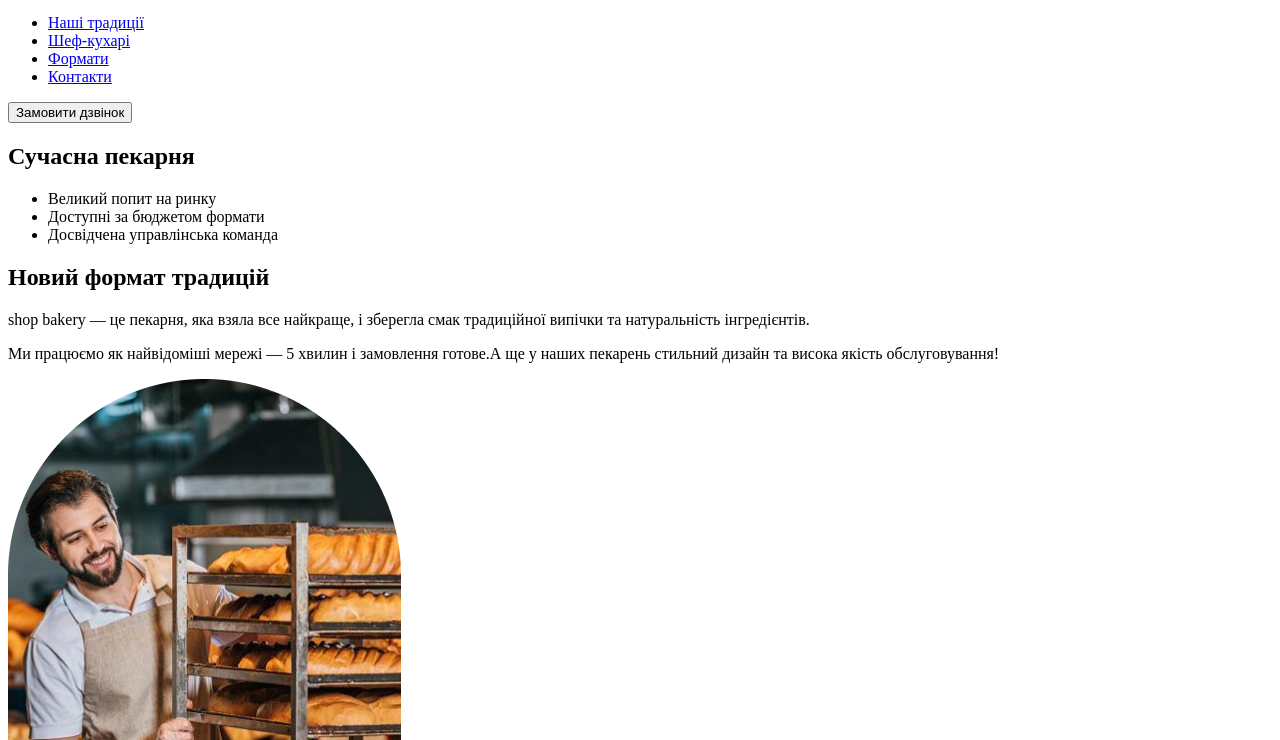
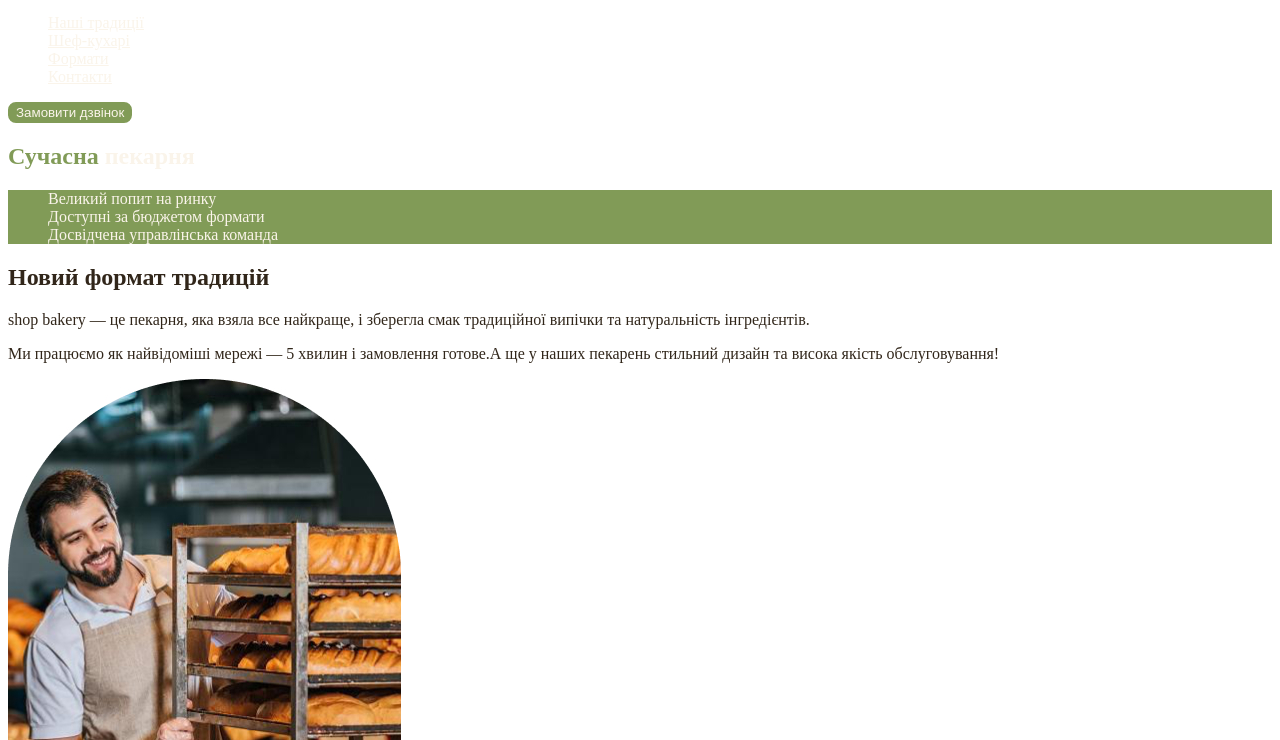
Before and after one commit to KovtunM/HTML-CSS-GENIUS, a plain HTML site: page HTML|CSS/index.html in a window 1280 px wide. Shown: the part 60-800 px from the top of the page. Drawn offline with Linux system fonts and the light colour scheme.

Commit message:
Add styles.css and css variables

```diff
--- /dev/null
+++ b/HTML|CSS/css/styles.css
@@ -0,0 +1,58 @@
+/* Colors */
+:root {
+  --color-brand-light: #819b57;
+  --color-brand-dark: #465929;
+  --color-primary-light: #faf4ea;
+  --color-primary-dark: #31261a;
+}
+
+/* Base */
+body {
+  color: var(--color-primary-dark);
+}
+
+ul {
+  list-style-type: none;
+}
+
+/* Button */
+.button {
+  color: var(--color-primary-light);
+  border-radius: 8px;
+  border: 2px solid var(--color-brand-light);
+  background-color: var(--color-brand-light);
+  cursor: pointer;
+}
+
+.button:hover {
+  color: var(--color-brand-dark);
+  background-color: transparent;
+}
+
+/* Link */
+.link {
+  color: var(--color-primary-light);
+}
+
+.link:hover {
+  color: var(--color-brand-light);
+}
+
+/* Hero section */
+.hero-title {
+  color: var(--color-primary-light);
+}
+
+.hero-title .accent {
+  color: var(--color-brand-light);
+}
+
+/* Advantages section */
+.advantages-list {
+  color: var(--color-primary-light);
+  background-color: var(--color-brand-light);
+}
+
+.section-title .accent {
+  color: var(--color-brand-dark);
+}
--- a/HTML|CSS/index.html
+++ b/HTML|CSS/index.html
@@ -6,6 +6,7 @@
     <meta http-equiv="X-UA-Compatible" content="IE=edge" />
     <meta name="viewport" content="width=device-width, initial-scale=1.0">
     <title>Сучасна пекарня</title>
+    <link rel="stylesheet" href="./css/styles.css">
 </head>
 
 <body>
@@ -15,28 +16,28 @@
                 <img src="./images/logo.svg" alt="Логотип сучасної пекарні">
             </a>
             <ul>
-                <li><a href="#traditions-section"><span>Наші традиції</span></a></li>
-                <li><a href="#chefs-section">Шеф-кухарі</a></li>
-                <li><a href="#formats-section">Формати</a></li>
-                <li><a href="#contact-section">Контакти</a></li>
+                <li><a class="link" href="#traditions-section">Наші традиції</a></li>
+                <li><a class="link" href="#chefs-section">Шеф-кухарі</a></li>
+                <li><a class="link" href="#formats-section">Формати</a></li>
+                <li><a class="link" href="#contact-section">Контакти</a></li>
             </ul>
         </nav>
         <!-- замовити дзвінок -->
-        <button type="button">Замовити дзвінок</button>
+        <button class="button" type="button">Замовити дзвінок</button>
     </header>
     <main>
         <!-- блок 1 -->
         <section>
-            <h1><span>Сучасна</span> пекарня</h1>
+            <h1 class="hero-title"><span class="accent">Сучасна</span> пекарня</h1>
         </section>
         <!-- блок 2 -->
         <section id="traditions-section">
-            <ul>
+            <ul class="advantages-list">
                 <li>Великий попит на ринку</li>
                 <li>Доступні за бюджетом формати</li>
                 <li>Досвідчена управлінська команда</li>
             </ul>
-            <h2>Новий формат традицій</h2>
+            <h2 class="section-title">Новий формат традицій</h2>
             <p>
                 <span>shop bakery</span> — це пекарня, яка взяла все найкраще, і зберегла смак
                 традиційної випічки та натуральність інгредієнтів.
@@ -50,7 +51,7 @@
         </section>
         <!-- блок 3 -->
         <section id="chefs-section">
-            <h2>Наші найкращі <span>шеф-кухарі</span></h2>
+            <h2 class="section-title">Наші найкращі <span class="accent">шеф-кухарі</span></h2>
             <ul>
                 <li>
                     <article>
```
